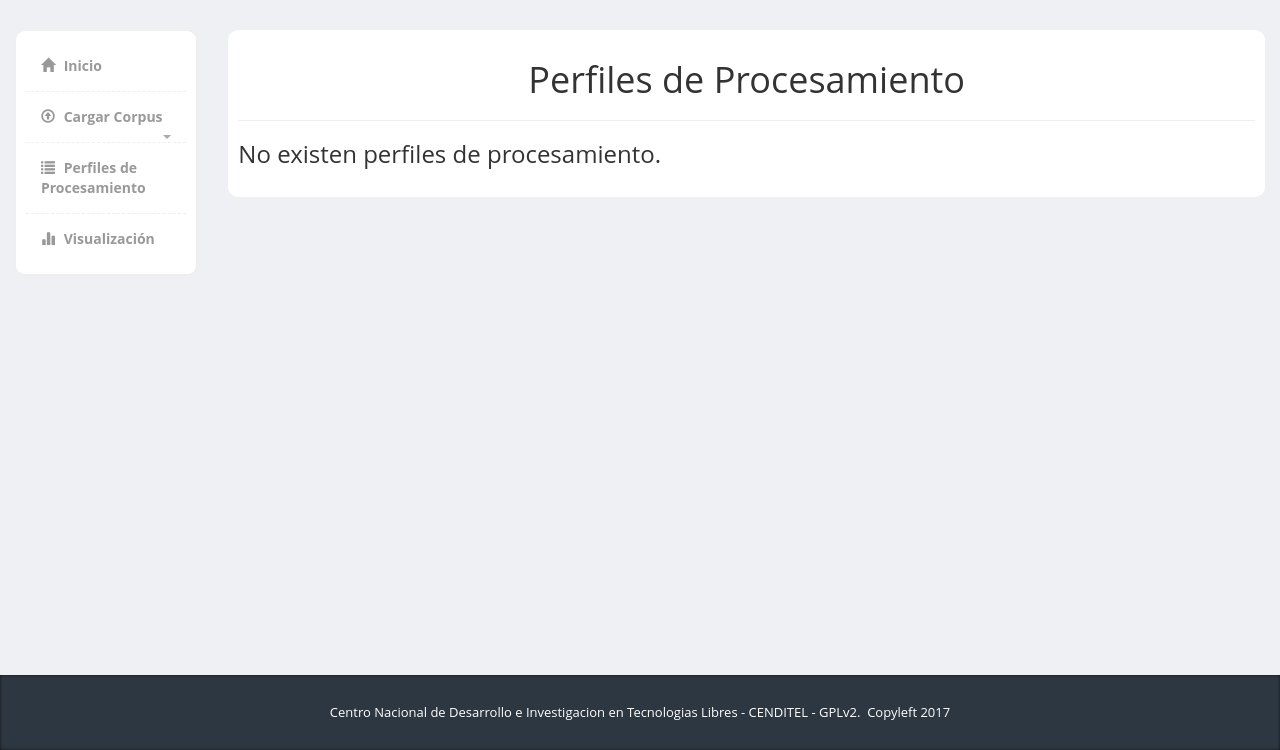
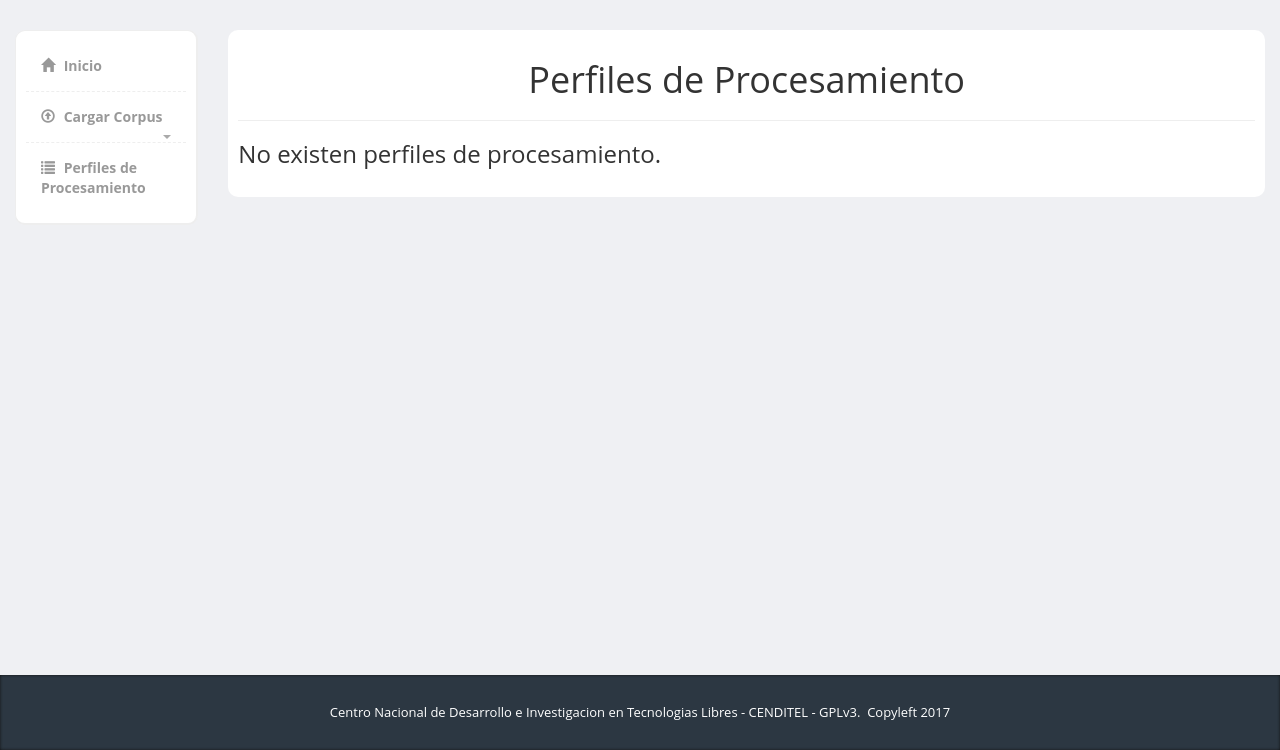
Before and after one commit to rudmanmrrod/modelado_topicos, a Django app: page /procesamiento/list in a window 1280 px wide. Shown: the part 50-800 px from the top of the page. Run offline with Django 3.2, Linux system fonts and the light colour scheme; the visitor is signed in with stand-in values (Sample User, id 1); data that the repository does not hold is empty; some libraries are stand-ins or nearby versions.

Commit message:
Quitada la sección visualización del menú lateral, quitado GPLv2 del footer, agregado el directorio relacionado en la lista de procesamiento

```diff
--- a/base/templates/base.footer.html
+++ b/base/templates/base.footer.html
@@ -2,7 +2,7 @@
     <div class="container">
 
         <div class="copy text-center">
-            Centro Nacional de Desarrollo e Investigacion en Tecnologias Libres - CENDITEL - GPLv2.&#160;
+            Centro Nacional de Desarrollo e Investigacion en Tecnologias Libres - CENDITEL - GPLv3.&#160;
             Copyleft <span id="year-info-develop">{% now "Y" %}</span>
         </div>
 
--- a/base/templates/base.lateral.menu.html
+++ b/base/templates/base.lateral.menu.html
@@ -12,6 +12,5 @@
             </ul>
         </li>
         <li><a href="{% url 'procesamiento_select' %}"><i class="glyphicon glyphicon-list"></i> Perfiles de Procesamiento</a></li>
-        <li><a href="stats.html"><i class="glyphicon glyphicon-stats"></i> Visualización</a></li>
     </ul>
  </div>
--- a/procesamiento/templates/procesamiento.list.html
+++ b/procesamiento/templates/procesamiento.list.html
@@ -10,6 +10,7 @@
                     <li><b>Nombre del Perfil Procesamiento: </b>{{ procesamiento.nombre }}</li>
                     <li><b>Palabras: </b>{{ procesamiento.words }}</li>
                     <li><b>Palabras Excluidas: </b>{{ procesamiento.excluded_words }}</li>
+                    <li><b>Perfil para el directorio: </b>{{ procesamiento.carga.carga_dir }}</li>
                 </ul>
             </div>
             <div class="panel-footer">
```
